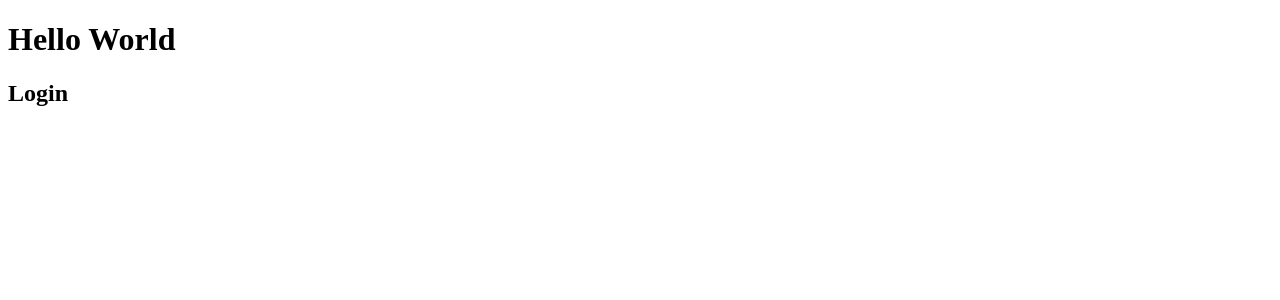
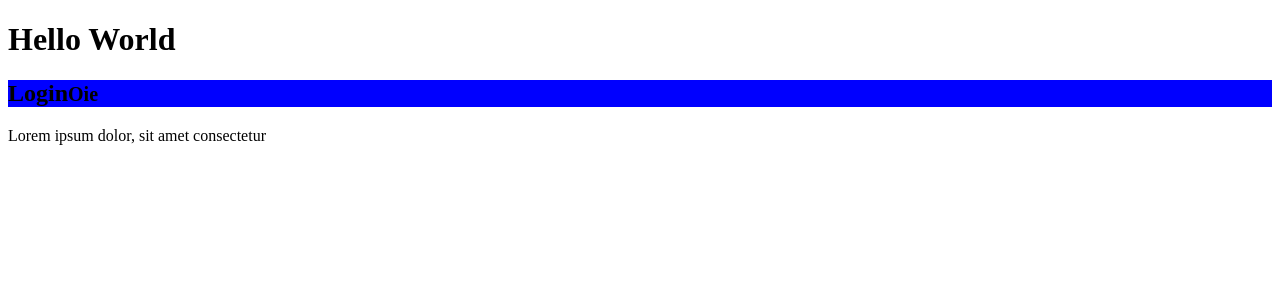
Before and after one commit to Furiuss/api-escola-front, a React (Vite) app: page / in a window 1280 px wide. Shown: the top 300 px of the page. Built offline with nearby package versions, Linux system fonts and the light colour scheme.

Commit message:
setup styled components

```diff
--- a/src/pages/Login/index.jsx
+++ b/src/pages/Login/index.jsx
@@ -1,9 +1,15 @@
 import React from "react";
+
+import { Title } from "./styled";
 
 export function Login() {
   return (
-    <div>
-      <h2>Login</h2>
-    </div>
+    <>
+      <Title isRed={false}>
+        Login
+        <small>Oie</small>
+      </Title>
+      <p>Lorem ipsum dolor, sit amet consectetur</p>
+    </>
   );
 }
--- a/src/pages/Login/styled.js
+++ b/src/pages/Login/styled.js
@@ -0,0 +1,5 @@
+import styled from "styled-components";
+
+export const Title = styled.h2`
+  background: ${(props) => (props.isRed ? "red" : "blue")};
+`;
```
